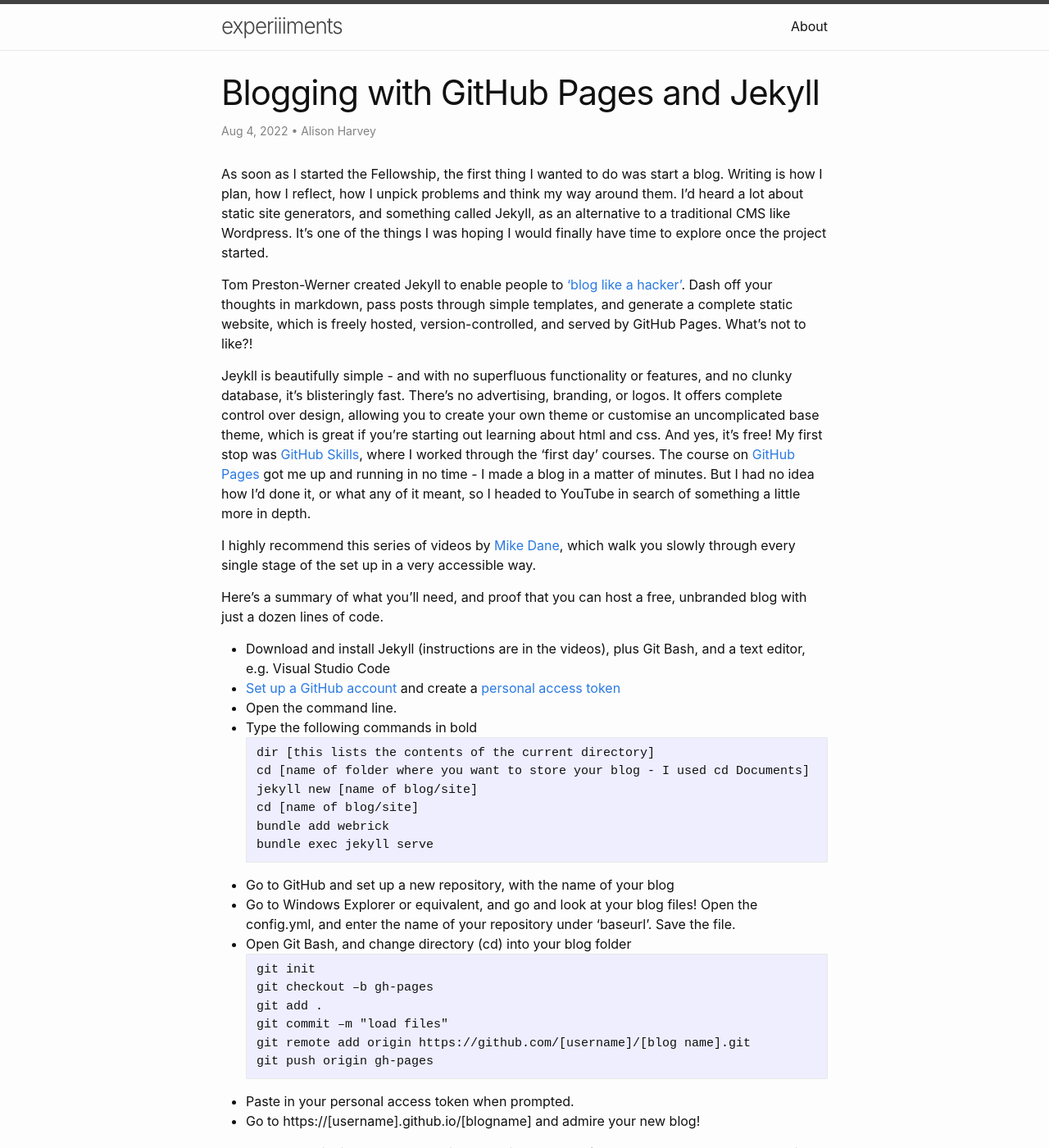
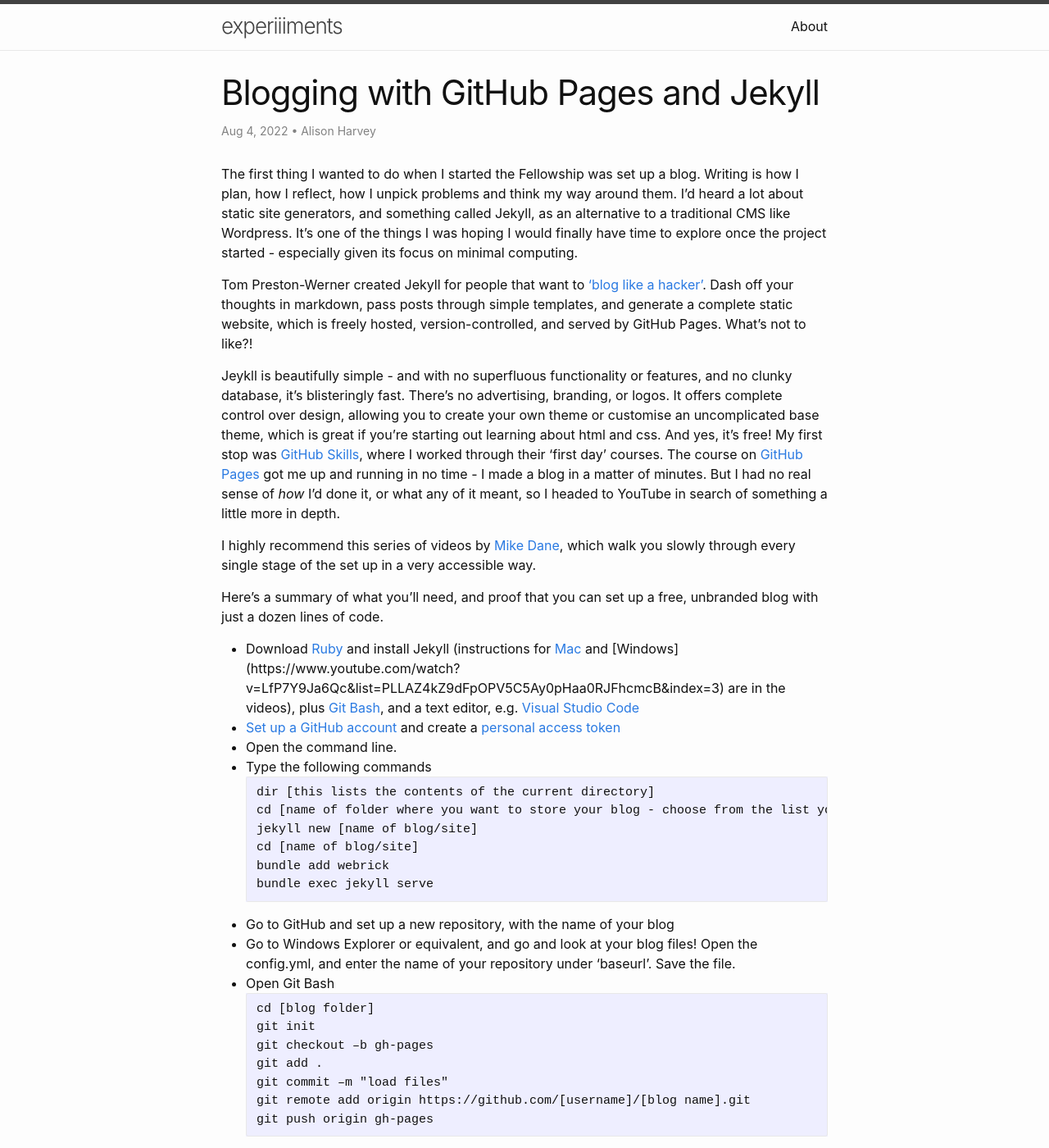
Before and after one commit to aeh0/experiiiments, a Jekyll site: the page built from _posts/2022-08-04-blogging-with-github.markdown, in a window 1280 px wide and 1400 px high. Shown: the whole window at 82% size. Built offline with Jekyll 4.4.1, drawn with Linux system fonts in a browser that asks for light colours; some of the changed text lies outside the part shown.

Commit message:
Update post

````diff
--- a/_posts/2022-08-04-blogging-with-github.markdown
+++ b/_posts/2022-08-04-blogging-with-github.markdown
@@ -4,25 +4,25 @@ title: "Blogging with GitHub Pages and Jekyll"
 author: "Alison Harvey"
 date: 2022-08-04
 ---
-As soon as I started the Fellowship, the first thing I wanted to do was start a blog. Writing is how I plan, how I reflect, how I unpick problems and think my way around them. I'd heard a lot about static site generators, and something called Jekyll, as an alternative to a traditional CMS like Wordpress. It's one of the things I was hoping I would finally have time to explore once the project started.
+The first thing I wanted to do when I started the Fellowship was set up a blog. Writing is how I plan, how I reflect, how I unpick problems and think my way around them. I'd heard a lot about static site generators, and something called Jekyll, as an alternative to a traditional CMS like Wordpress. It's one of the things I was hoping I would finally have time to explore once the project started - especially given its focus on minimal computing.
 
-Tom Preston-Werner created Jekyll to enable people to ['blog like a hacker'](https://tom.preston-werner.com/2008/11/17/blogging-like-a-hacker.html). Dash off your thoughts in markdown, pass posts through simple templates, and generate a complete static website, which is freely hosted, version-controlled, and served by GitHub Pages. What's not to like?!
+Tom Preston-Werner created Jekyll for people that want to ['blog like a hacker'](https://tom.preston-werner.com/2008/11/17/blogging-like-a-hacker.html). Dash off your thoughts in markdown, pass posts through simple templates, and generate a complete static website, which is freely hosted, version-controlled, and served by GitHub Pages. What's not to like?!
 
 Jeykll is beautifully simple - and with no superfluous functionality or features, and no clunky database, it's blisteringly fast. There's no advertising, branding, or logos. It offers complete control over design, allowing you to create your own theme or customise an uncomplicated base theme, which is great if you're starting out learning about html and css. And yes, it's free!
 <!--more-->
-My first stop was [GitHub Skills](https://github.com/skills), where I worked through the 'first day' courses. The course on [GitHub Pages](https://github.com/skills/github-pages) got me up and running in no time - I made a blog in a matter of minutes. But I had no idea how I'd done it, or what any of it meant, so I headed to YouTube in search of something a little more in depth.
+My first stop was [GitHub Skills](https://github.com/skills), where I worked through their 'first day' courses. The course on [GitHub Pages](https://github.com/skills/github-pages) got me up and running in no time - I made a blog in a matter of minutes. But I had no real sense of *how* I'd done it, or what any of it meant, so I headed to YouTube in search of something a little more in depth.
 
 I highly recommend this series of videos by [Mike Dane](https://www.youtube.com/playlist?list=PLLAZ4kZ9dFpOPV5C5Ay0pHaa0RJFhcmcB), which walk you slowly through every single stage of the set up in a very accessible way.
 
-Here's a summary of what you'll need, and proof that you can host a free, unbranded blog with just a dozen lines of code.
+Here's a summary of what you'll need, and proof that you can set up a free, unbranded blog with just a dozen lines of code.
 
-* Download and install Jekyll (instructions are in the videos), plus Git Bash, and a text editor, e.g. Visual Studio Code
+* Download [Ruby](https://rubyinstaller.org/downloads/) and install Jekyll (instructions for [Mac](https://www.youtube.com/watch?v=WhrU9m82Wm8&list=PLLAZ4kZ9dFpOPV5C5Ay0pHaa0RJFhcmcB&index=2) and [Windows] (https://www.youtube.com/watch?v=LfP7Y9Ja6Qc&list=PLLAZ4kZ9dFpOPV5C5Ay0pHaa0RJFhcmcB&index=3) are in the videos), plus [Git Bash](https://gitforwindows.org/), and a text editor, e.g. [Visual Studio Code](https://code.visualstudio.com/Download)
 * [Set up a GitHub account](https://docs.github.com/en/get-started/signing-up-for-github/signing-up-for-a-new-github-account) and create a [personal access token](https://docs.github.com/en/authentication/keeping-your-account-and-data-secure/creating-a-personal-access-token)
 * Open the command line.
-* Type the following commands in bold
+* Type the following commands
 ```
 dir [this lists the contents of the current directory]
-cd [name of folder where you want to store your blog - I used cd Documents]
+cd [name of folder where you want to store your blog - choose from the list you just generated - I used cd Documents]
 jekyll new [name of blog/site]
 cd [name of blog/site]
 bundle add webrick
@@ -30,8 +30,9 @@ bundle exec jekyll serve
 ```
 * Go to GitHub and set up a new repository, with the name of your blog
 * Go to Windows Explorer or equivalent, and go and look at your blog files! Open the config.yml, and enter the name of your repository under 'baseurl'. Save the file.
-* Open Git Bash, and change directory (cd) into your blog folder
+* Open Git Bash
 ```
+cd [blog folder]
 git init
 git checkout –b gh-pages
 git add .
@@ -42,4 +43,33 @@ git push origin gh-pages
 * Paste in your personal access token when prompted.
 * Go to https://[username].github.io/[blogname] and admire your new blog!
 
-Now you can write in markdown, saving posts in your local folder. When you're ready to publish, repeat the Git Bash stage above. Look at you - blogging like a hacker!
+Mike Dane's videos explain what to do next, such as how to write post and new pages in markdown. You'll save these files in your local folder, and when you're ready to publish, repeat the Git Bash code block above, from...
+```
+git add
+```
+...onwards. Look at you - blogging like a hacker!
+
+I installed GitHub Desktop which removes the stage of pushing files via Git Bash, and needing to keep my personal access code on hand, but this is optional.
+
+I also had a dig around in my local Ruby folder (C:\Ruby31-x64\lib\ruby\gems\3.1.0\gems\minima-2.5.1), and copied the _includes, _layouts, _sass, and _assets folders. I opened the config.yml file and put a hash in front of the theme:
+```
+#theme: minima
+```
+This has allowed me to override the default theme that gets installed, and start to make minor, tentative changes. I wanted a short excerpt of each post to show on the home page, which required the following tweaks:
+* Update config.yml:
+```
+show_excerpts: true
+excerpt_separator: <!--more-->
+```
+* Add
+```
+<!--more-->
+```
+to every post, wherever I want the excerpt to stop.
+* Add the third line to the home layout to add a ‘continue reading’ prompt at the end of the excerpt
+```
+{%- if site.show_excerpts -%}
+    {{ post.excerpt }}
+    <a class="excerpt-post-link" href="{{ post.url | relative_url }}">Continue reading →</a>
+    {%- endif -%}
+```
````
